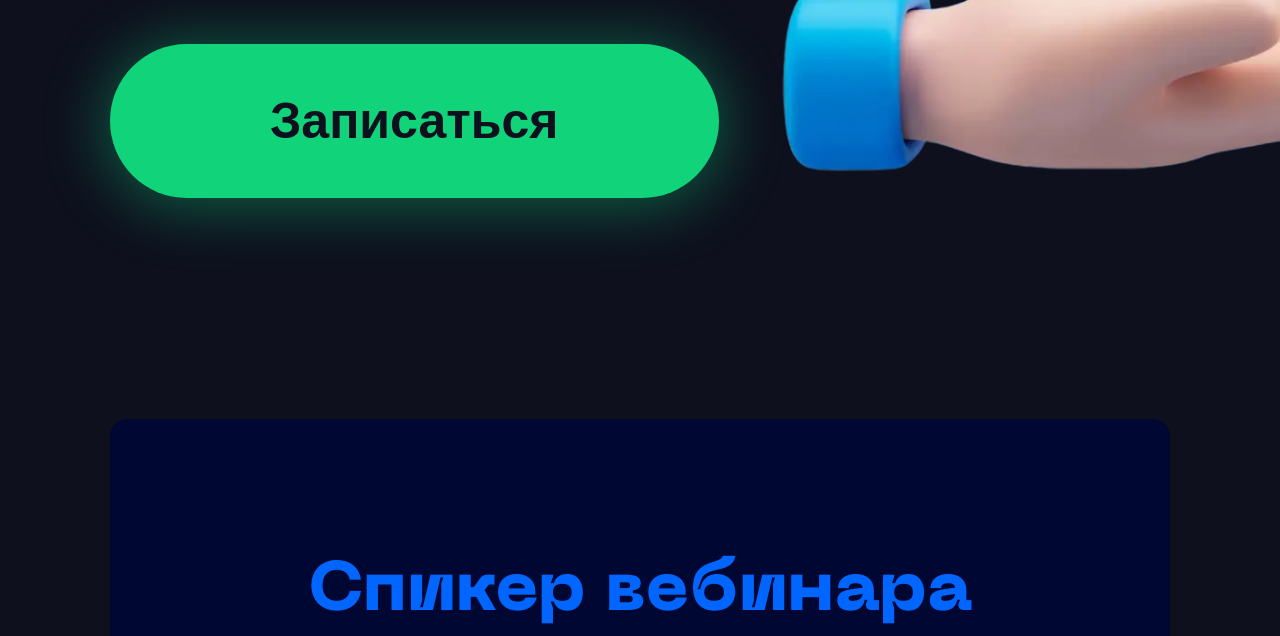
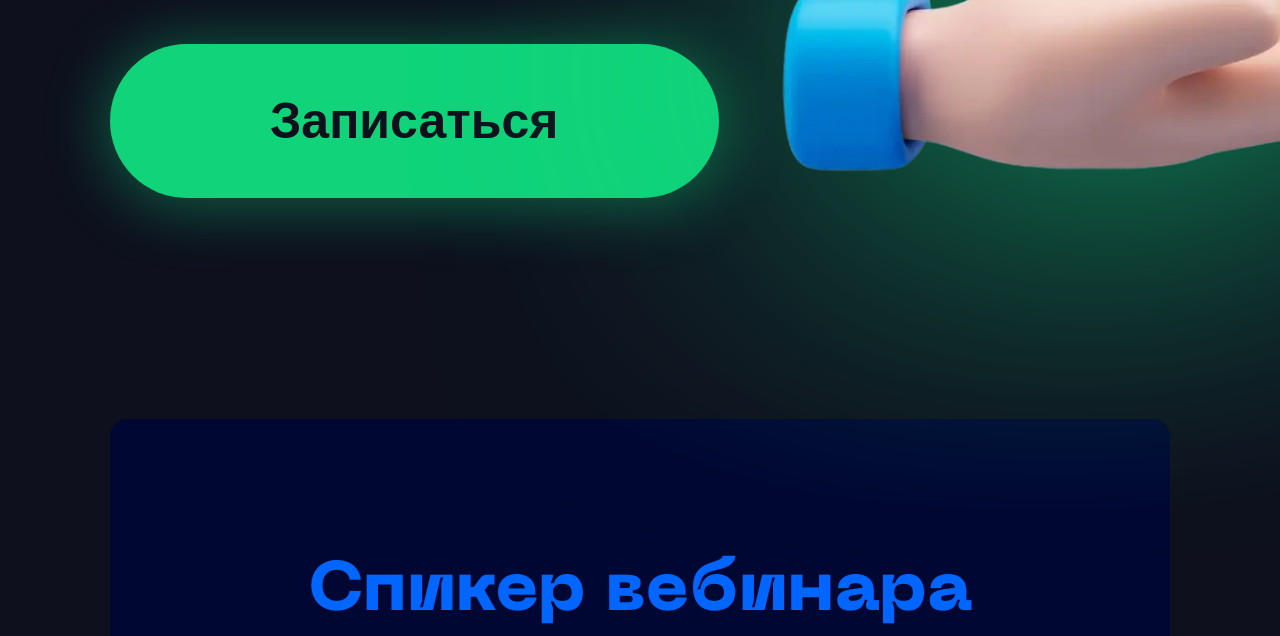
Before and after one commit to Raccoons38/btc-school-landing, a plain HTML site: page course.html in a window 1280 px wide. Shown: the part 664-1300 px from the top of the page. Drawn offline with nearby package versions, Linux system fonts and the light colour scheme.

Commit message:
Продолжаю эксперимент

```diff
--- a/styles/styles_courses.css
+++ b/styles/styles_courses.css
@@ -131,7 +131,8 @@ p.tag {
   width: auto;
   height: 800px;
   max-height: inherit;
-  /*filter: drop-shadow(0 0 150px #10d37a);*/
+
+  -webkit-filter: drop-shadow(0 0 150px #10d37a);
 }
 
 #headline .subtitle {
```
